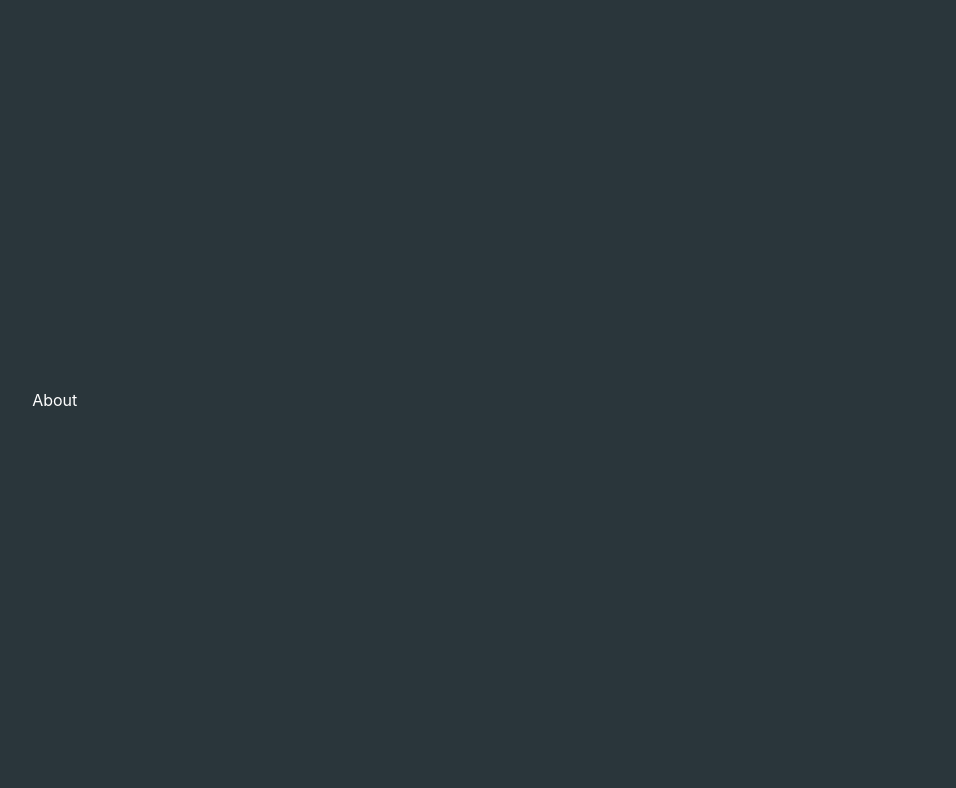
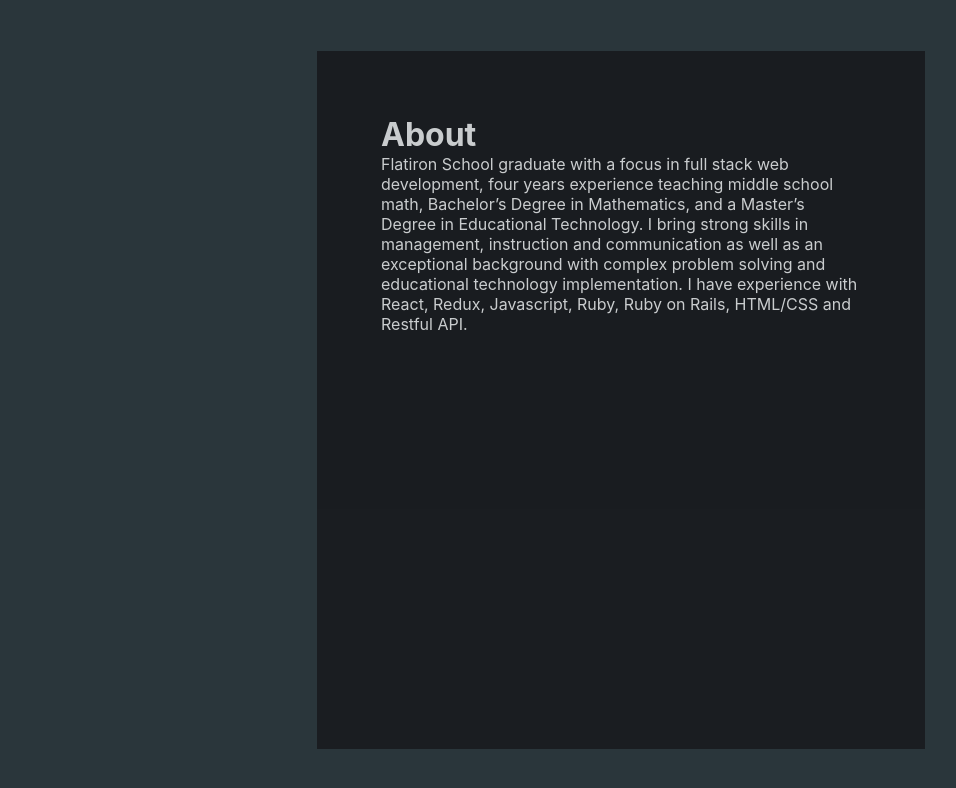
Before and after one commit to reireynoso/portfolio, a React (Create React App) app: page /#/about in a window 1280 px wide. Shown: the top 788 px of the page, without its empty margins (19-975 px from the left). Built offline with nearby package versions, Linux system fonts and the light colour scheme.

Commit message:
about page

```diff
--- a/src/App.css
+++ b/src/App.css
@@ -25,6 +25,7 @@
   box-sizing: border-box;
   display: flex;
   flex-direction: column;
+  /* align-items: center; */
   justify-content: center;
 }
 
@@ -114,6 +115,17 @@
   transform: rotate(180deg);
 }
 
+/* About Component */
+
+.link-container {
+  background-color: var(--bg-secondary);
+  max-width: 30rem;
+  height: 90%;
+  align-self: center;
+  padding: 4rem;
+  opacity: 0.75
+}
+
 @media (prefers-reduced-motion: no-preference) {
   .App-logo {
     animation: App-logo-spin infinite 20s linear;
--- a/src/components/About.js
+++ b/src/components/About.js
@@ -2,9 +2,11 @@
 
 const About = () => {
     return (
-        <div>
-            About
-        </div>
+
+            <div className="link-container">
+                <h1>About</h1>
+                <p>Flatiron School graduate with a focus in full stack web development, four years experience teaching middle school math, Bachelor’s Degree in Mathematics, and a Master’s Degree in Educational Technology. I bring strong skills in management, instruction and communication as well as an exceptional background with complex problem solving and educational technology implementation. I have experience with React, Redux, Javascript, Ruby, Ruby on Rails, HTML/CSS and Restful API.</p>
+            </div>
     )
 }
 
```
